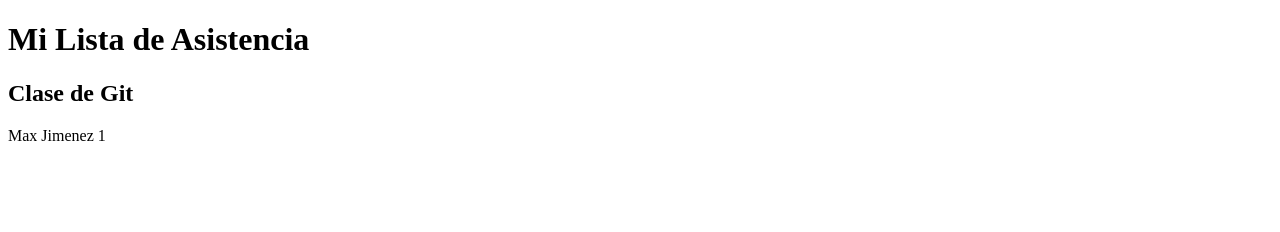
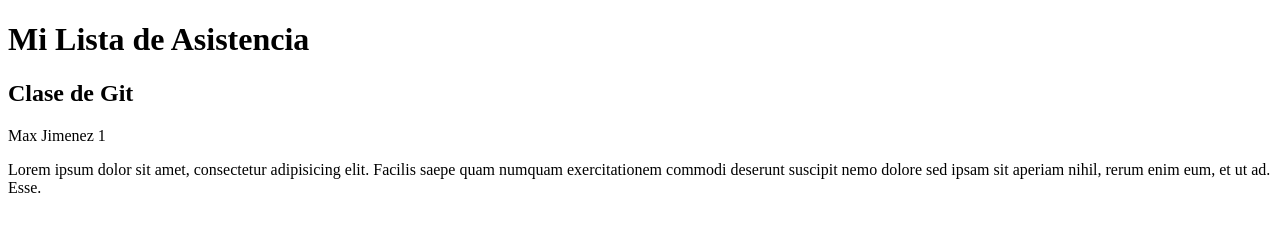
Before and after one commit to Jenn000/prueba-git, a plain HTML site: page index.html in a window 1280 px wide. Drawn offline with Linux system fonts and the light colour scheme.

Commit message:
Agregando parrafo lorem

```diff
--- a/index.html
+++ b/index.html
@@ -10,5 +10,6 @@
     <h1>Mi Lista de Asistencia</h1>
     <h2>Clase de Git</h2>
     <p>Max Jimenez 1</p>
+    <p>Lorem ipsum dolor sit amet, consectetur adipisicing elit. Facilis saepe quam numquam exercitationem commodi deserunt suscipit nemo dolore sed ipsam sit aperiam nihil, rerum enim eum, et ut ad. Esse.</p>
 </body>
 </html>
```
